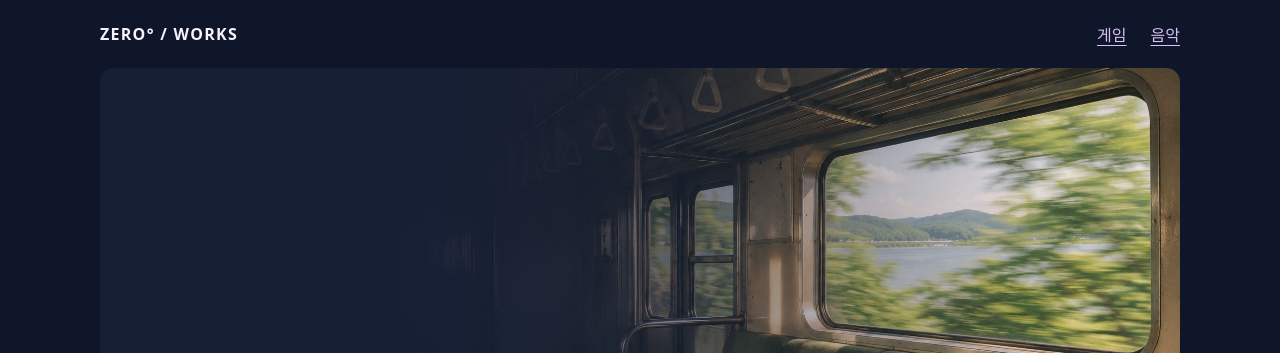
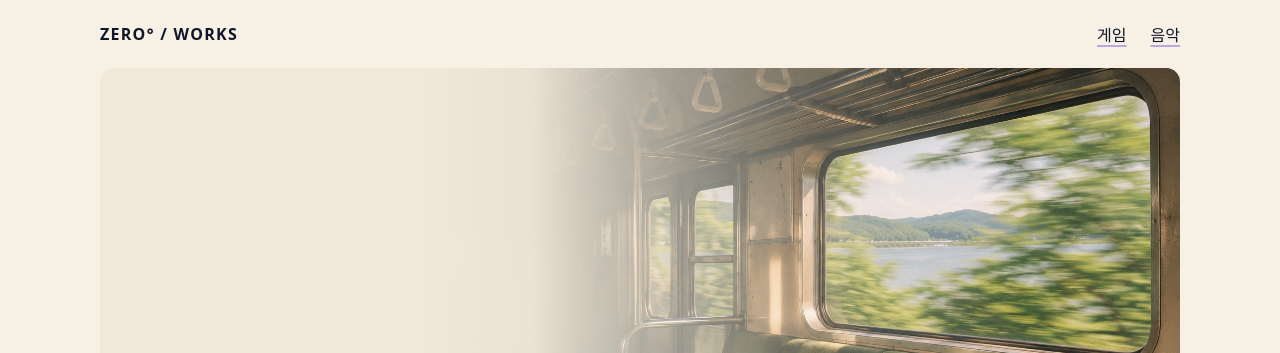
Before and after one commit to yeonsungai27-art/yeonsungai27-art.github.io, a plain HTML site: page index.html in a window 1280 px wide. Shown: the top 353 px of the page. Drawn offline with Linux system fonts and the light colour scheme.

Commit message:
Use warm ivory backgrounds and navy text

```diff
--- a/index.html
+++ b/index.html
@@ -7,15 +7,16 @@
 <title>ZERO° — 작품 모음</title>
 <style>
 :root {
-  color-scheme: dark;
+  color-scheme: light;
   font-family: system-ui, sans-serif;
   --navy: #101629;
-  --panel: #171f35;
-  --ink: #f7f2fb;
-  --muted: #c4c3d3;
-  --lavender: #d5c2f6;
-  --line: #363b54;
-  background: var(--navy);
+  --panel: #fdf9f1;
+  --ink: var(--navy);
+  --muted: #424b60;
+  --lavender: #bda6df;
+  --lavender-ink: #5c497b;
+  --line: #ded5c6;
+  background: #f6f0e5;
   color: var(--ink);
 }
 * { box-sizing: border-box; }
@@ -24,9 +25,9 @@ header, main, footer { width: min(1080px, calc(100% - 40px)); margin: auto; }
 header { display: flex; flex-wrap: wrap; justify-content: space-between; align-items: center; gap: 12px; padding: 22px 0; }
 header strong { letter-spacing: .08em; }
 nav { display: flex; gap: 24px; }
-a { color: var(--lavender); text-underline-offset: .25em; }
-a:hover { color: var(--ink); }
-a:focus-visible { outline: 2px solid var(--lavender); outline-offset: 4px; }
+a { color: var(--navy); text-decoration-color: var(--lavender); text-decoration-thickness: 2px; text-underline-offset: .25em; }
+a:hover { color: var(--lavender-ink); }
+a:focus-visible { outline: 2px solid var(--lavender-ink); outline-offset: 4px; }
 .hero {
   display: grid;
   align-content: end;
@@ -34,13 +35,13 @@ a:focus-visible { outline: 2px solid var(--lavender); outline-offset: 4px; }
   margin-bottom: clamp(30px, 6vw, 64px);
   padding: clamp(26px, 6vw, 68px);
   border-radius: 14px;
-  background-color: var(--panel);
-  background-image: linear-gradient(90deg, #171f35 12%, #171f35f5 31%, #171f3555 67%, #171f3500 90%), url('./afternoon-train.jpg');
+  background-color: #f2e9da;
+  background-image: linear-gradient(90deg, #f2e9da 28%, #f2e9daf5 40%, #f2e9da45 66%, #f2e9da00 86%), url('./afternoon-train.jpg');
   background-size: 100% 100%, max(72%, 570px) auto;
   background-position: center, right 41%;
   background-repeat: no-repeat;
 }
-.eyebrow { color: var(--lavender); letter-spacing: .11em; font-size: .75rem; font-weight: 700; }
+.eyebrow { color: var(--lavender-ink); letter-spacing: .11em; font-size: .75rem; font-weight: 700; }
 h1 { margin: 12px 0 0; font-size: clamp(2.4rem, 6vw, 4.7rem); line-height: 1.12; letter-spacing: -.055em; word-break: keep-all; }
 p { color: var(--muted); line-height: 1.65; }
 .hero p { margin: 14px 0 0; color: var(--ink); }
@@ -56,7 +57,7 @@ footer { padding: 25px 0 40px; border-top: 1px solid var(--line); }
   header, main, footer { width: calc(100% - 28px); }
   .hero {
     min-height: 405px;
-    background-image: linear-gradient(0deg, #171f35 7%, #171f35f5 23%, #171f3500 66%), url('./afternoon-train.jpg');
+    background-image: linear-gradient(0deg, #f2e9da 14%, #f2e9daf5 34%, #f2e9da00 66%), url('./afternoon-train.jpg');
     background-size: 100% 100%, cover;
     background-position: center, 70% 34%;
   }
```
